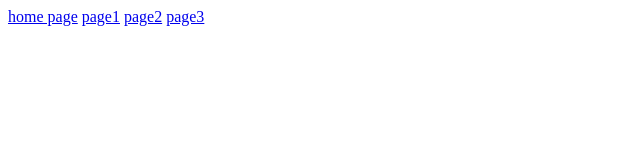
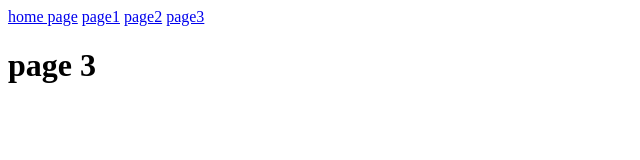
Before and after one commit to Eddie110102/git-lesson, a plain HTML site: page page3.html in a window 1280 px wide. Shown: the whole page, without its empty margins (0-640 px from the left). Drawn offline with Linux system fonts and the light colour scheme.

Commit message:
增加內容

```diff
--- a/page3.html
+++ b/page3.html
@@ -14,6 +14,7 @@
         <a href="./page2.html">page2</a>
         <a href="./page3.html">page3</a>
     </nav>
+    <h1>page 3</h1>
 </body>
 
 </html>
```
